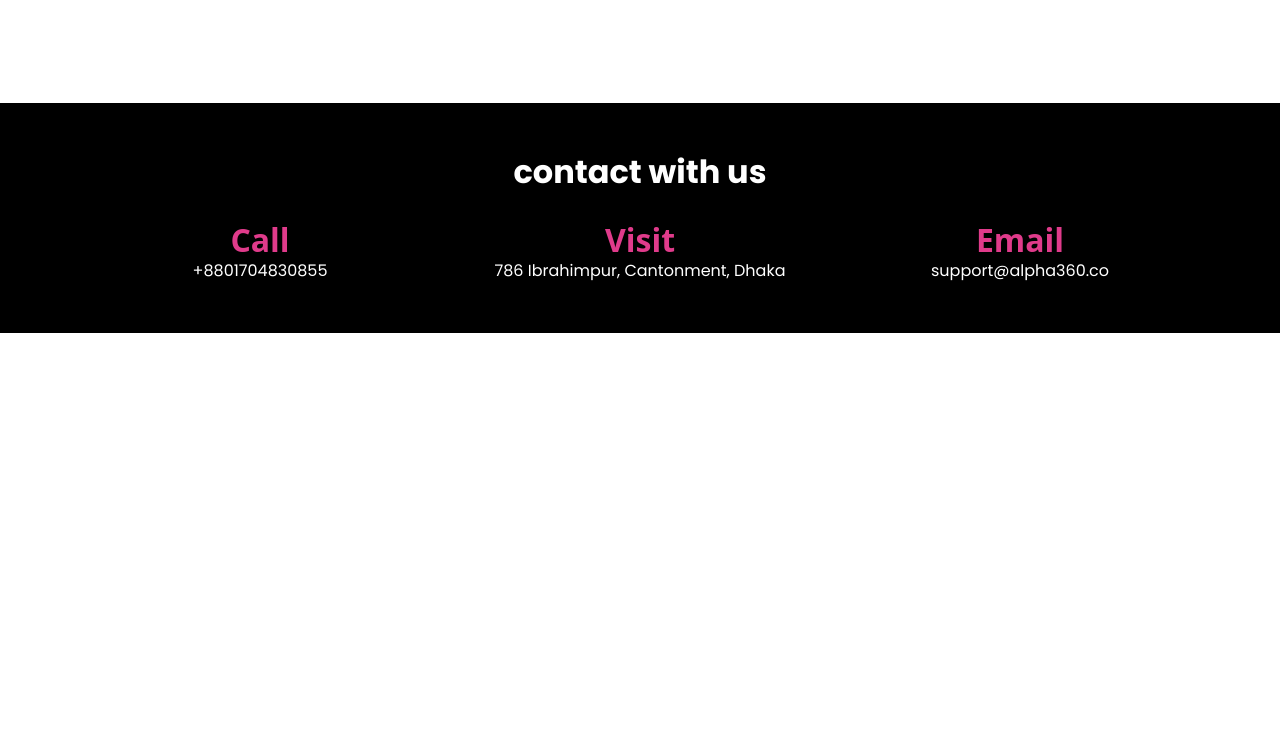
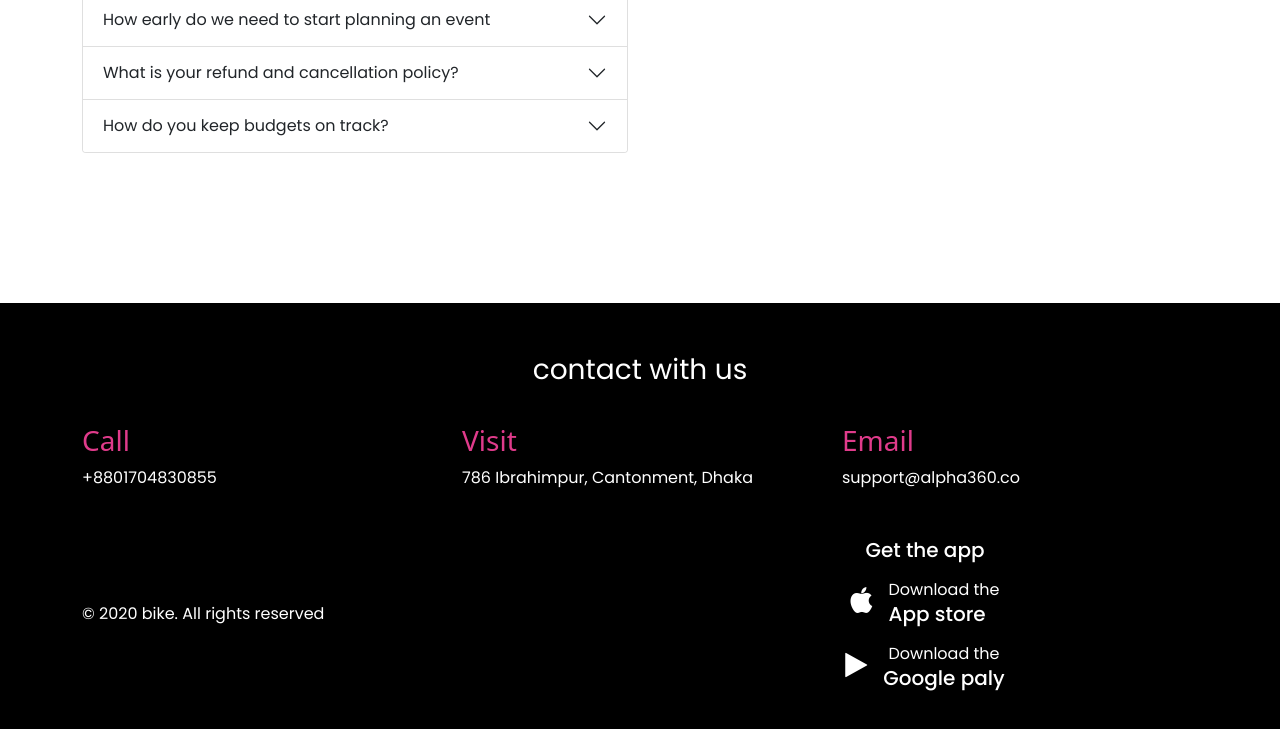
Before and after one commit to SHAFAYET-HOWLADER/convention_center, a plain HTML site: page index.html in a window 1280 px wide. Shown: the part 3144-3873 px from the top of the page. Before the commit the page ends 3477 px from the top, so only its background shows below. Drawn offline with Linux system fonts and the light colour scheme.

Commit message:
footer added

```diff
--- a/css/style.css
+++ b/css/style.css
@@ -131,6 +131,13 @@ h4,h5,p,li,span{
 }
 /*---------|---client part css end--|-----------*/
 
+/*---------|---gallery part star--|-----------*/
+#gallery{
+    padding: 100px 0px;
+}
+/*---------|---gallery part end--|-----------*/
+
+
 
 /*---------|---frequently-asked part start--|-----------*/
 #frequently-asked{
@@ -143,4 +150,5 @@ h4,h5,p,li,span{
     padding: 50px 0px;
     background-color: #000;
   }
+
 /*---------|---contact-us  part end--|-----------*/
--- a/index.html
+++ b/index.html
@@ -333,6 +333,41 @@
         </section>
     <!----------|--client part end--|---------->
 
+    <!----------|--gallery part start--|---------->
+     <section id="gallery">
+       <div class="container">
+              <div class="row">
+               <div class="col-lg-4">
+
+               </div>
+               <div class="col-lg-4">
+
+               </div>
+               <div class="col-lg-4">
+
+               </div>
+               <div class="col-lg-4">
+
+               </div>
+              </div>
+              <div class="row">
+               <div class="col-lg-4">
+
+               </div>
+               <div class="col-lg-4">
+
+               </div>
+               <div class="col-lg-4">
+
+               </div>
+               <div class="col-lg-4">
+
+               </div>
+              </div>
+       </div>
+     </section>
+    <!----------|--gallery part end--|---------->
+
 
     <!----------|--frequently-asked part start--|---------->
         <section id="frequently-asked">
@@ -394,12 +429,10 @@
                     </div>
                   </div>
                   <div class="col-lg-6">
-                    <img class="img-fluid rounded" src="images/dhaka-con-two.jpg" alt="">
+                    <img class="img-fluid rounded" src="images/dhaka-con-two.jpg" alt="dhaka-con-two">
                   </div>
                 </div>
-
        </div>
-
         </section>
     <!----------|--frequently-asked part end--|---------->
 
@@ -407,22 +440,54 @@
     <section id="contact">
       <div class="container">
         <div class="section-title text-center text-white" style=" font-family: 'Poppins', sans-serif; padding-bottom: 30px;">
-          <h3 class='fw-bold fs-2'>contact with us</h3>
+          <h3 class='fw-normal fs-3 pb-2'>contact with us</h3>
       </div>
+
        <div class="row">
         <div class="col-lg-4">
-          <h3 class='fw-bold fs-2 text-center' style="color: #E03B8B;">Call</h3>
-          <span  class="text-white text-center d-block">+8801704830855</span>
+          <h3 class="fw-normal fs-3 pb-2" style="color: #E03B8B;">Call</h3>
+          <span  class="text-white  d-block">+8801704830855</span>
       </div>
         <div class="col-lg-4">
-          <h3 class='fw-bold fs-2 text-center' style="color: #E03B8B;">  Visit</h3>
-          <span  class="text-white text-center d-block">786 Ibrahimpur, Cantonment, Dhaka</span>
+          <h3 class="fw-normal fs-3 pb-2" style="color: #E03B8B;">  Visit</h3>
+          <span  class="text-white  d-block">786 Ibrahimpur, Cantonment, Dhaka</span>
       </div>
         <div class="col-lg-4">
-          <h3 class='fw-bold fs-2 text-center' style="color: #E03B8B;">  Email</h3>
-          <span  class="text-white text-center d-block">support@alpha360.co</span>
+          <h3 class="fw-normal fs-3 pb-2" style="color: #E03B8B;">  Email</h3>
+          <span  class="text-white d-block">support@alpha360.co</span>
       </div>
        </div>
+
+        <div class="row d-flex align-items-center pt-5">
+          <div class="col-lg-6">
+            <p class="text-white">© 2020 bike. All rights reserved</p>
+          </div>
+          <div class="col-lg-6">
+            <h5 class="text-center pb-3 text-white">Get the app</h5>
+
+              <div class="apple d-flex align-items-center justify-content-center rounded  mb-3">
+             <div class="apple-icon">
+              <i class="fa fa-apple pe-3 text-white fs-3" aria-hidden="true"></i>
+             </div>
+               <div class="apple-text">
+                <span class="d-block text-white">Download the</span>
+                <h5 class="text-white">App store</h5>
+               </div>
+               </div>
+
+              <div class="text-center apple d-flex align-items-center justify-content-center rounded">
+            <div class="apple-icon">
+              <i class="fa fa-play text-white fs-3 pe-3" aria-hidden="true"></i>
+            </div>
+               <div class="apple-text">
+                <span class="d-block text-white">Download the</span>
+                <h5 class="text-white">Google paly</h5>
+               </div>
+              </div>
+            </div>
+
+        </div>
+
       </div>
     </section>
     <!----------|--contact-us  part end--|---------->
```
